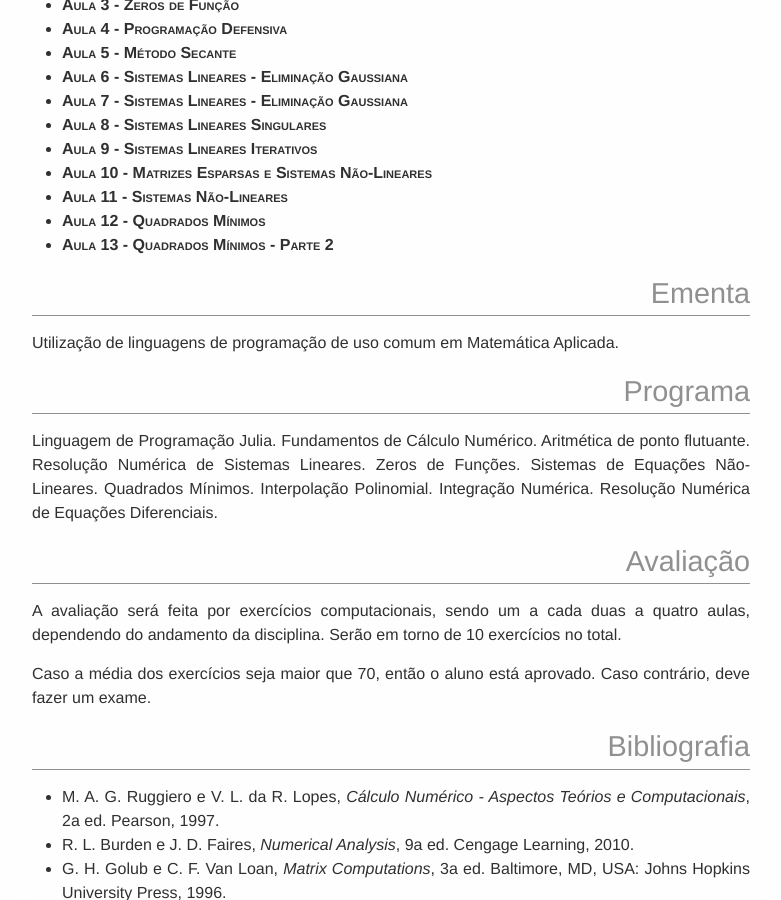
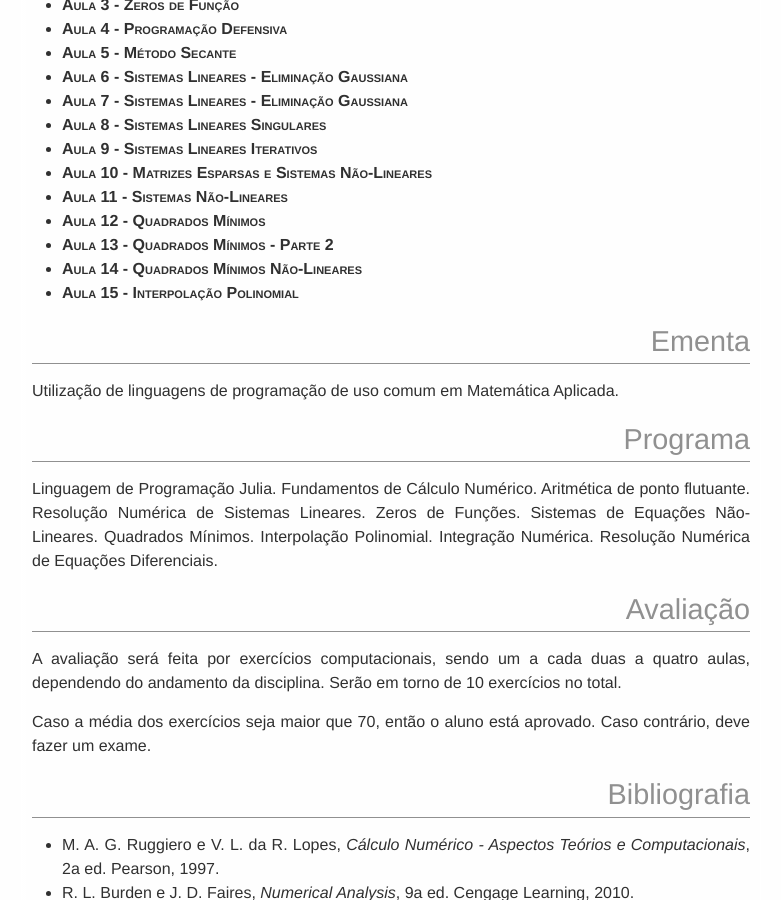
Before and after one commit to abelsiqueira/abelsiqueira.github.io-old, a Jekyll site: the page built from disciplinas/cm103-2016s2.md, in a window 1280 px wide and 900 px high, scrolled down 1116 px. Shown: the whole window, without its empty margins (249-1030 px from the left). Built offline with Jekyll 4.4.1, drawn with Linux system fonts in a browser that asks for light colours.

Commit message:
Aulas 14 e 15 de cm103

```diff
--- a/disciplinas/cm103-2016s2.md
+++ b/disciplinas/cm103-2016s2.md
@@ -47,6 +47,8 @@ ou instalar o [Jupyter](https://jupyter.org/) e o
   - [Aula 11 - Sistemas Não-Lineares]({{ site.baseurl }}/disciplinas/cm103/11-snl.ipynb)
   - [Aula 12 - Quadrados Mínimos]({{ site.baseurl }}/disciplinas/cm103/12-quadrados-minimos.ipynb)
   - [Aula 13 - Quadrados Mínimos - Parte 2]({{ site.baseurl }}/disciplinas/cm103/13-quadrados-minimos.ipynb)
+  - [Aula 14 - Quadrados Mínimos Não-Lineares]({{ site.baseurl }}/disciplinas/cm103/14-quadrados-minimos-nao-lineares.ipynb)
+  - [Aula 15 - Interpolação Polinomial]({{ site.baseurl }}/disciplinas/cm103/15-interpolação.ipynb)
 
 # Ementa
 
```
Also changed, not shown: 2 other files.
